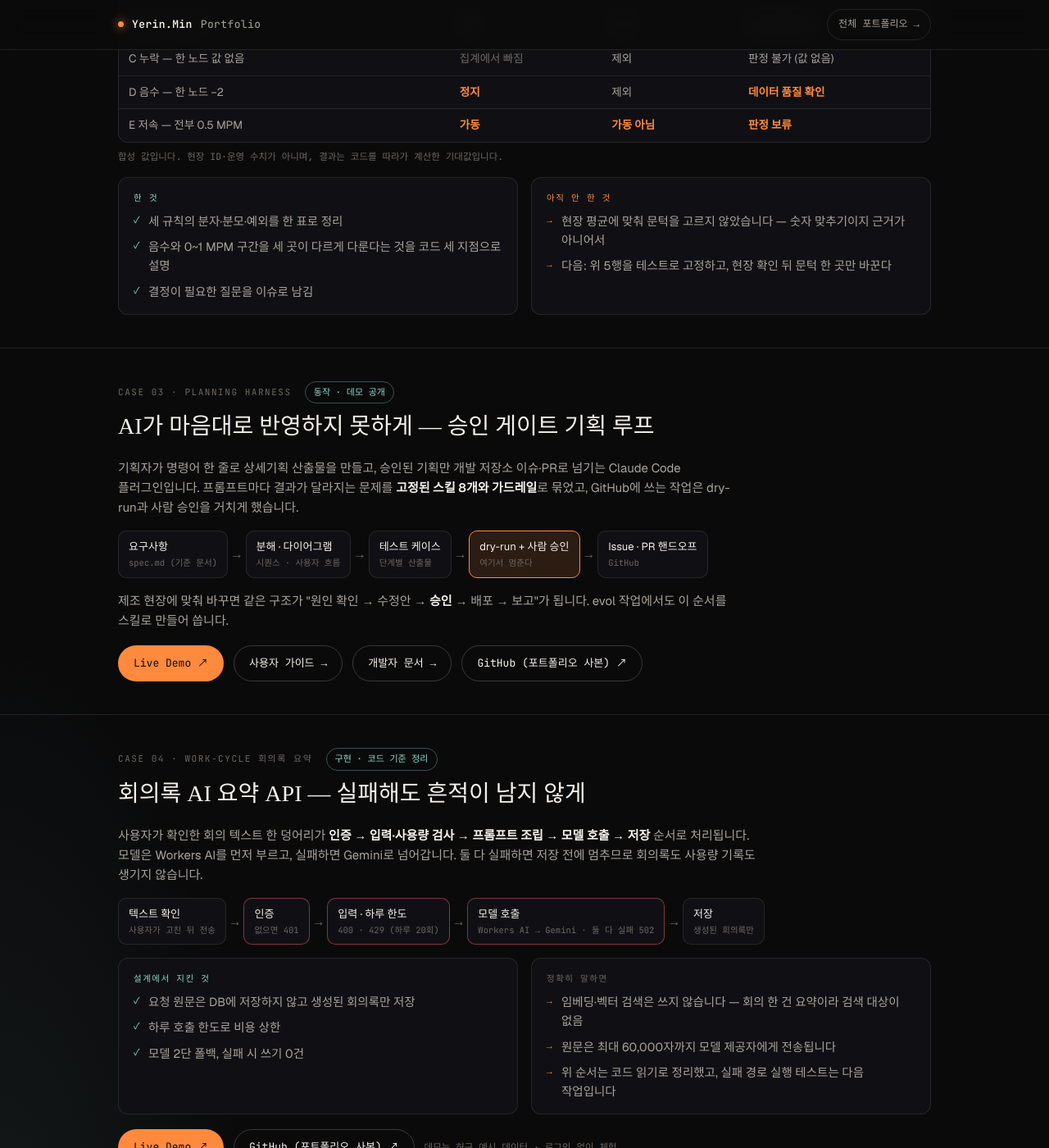
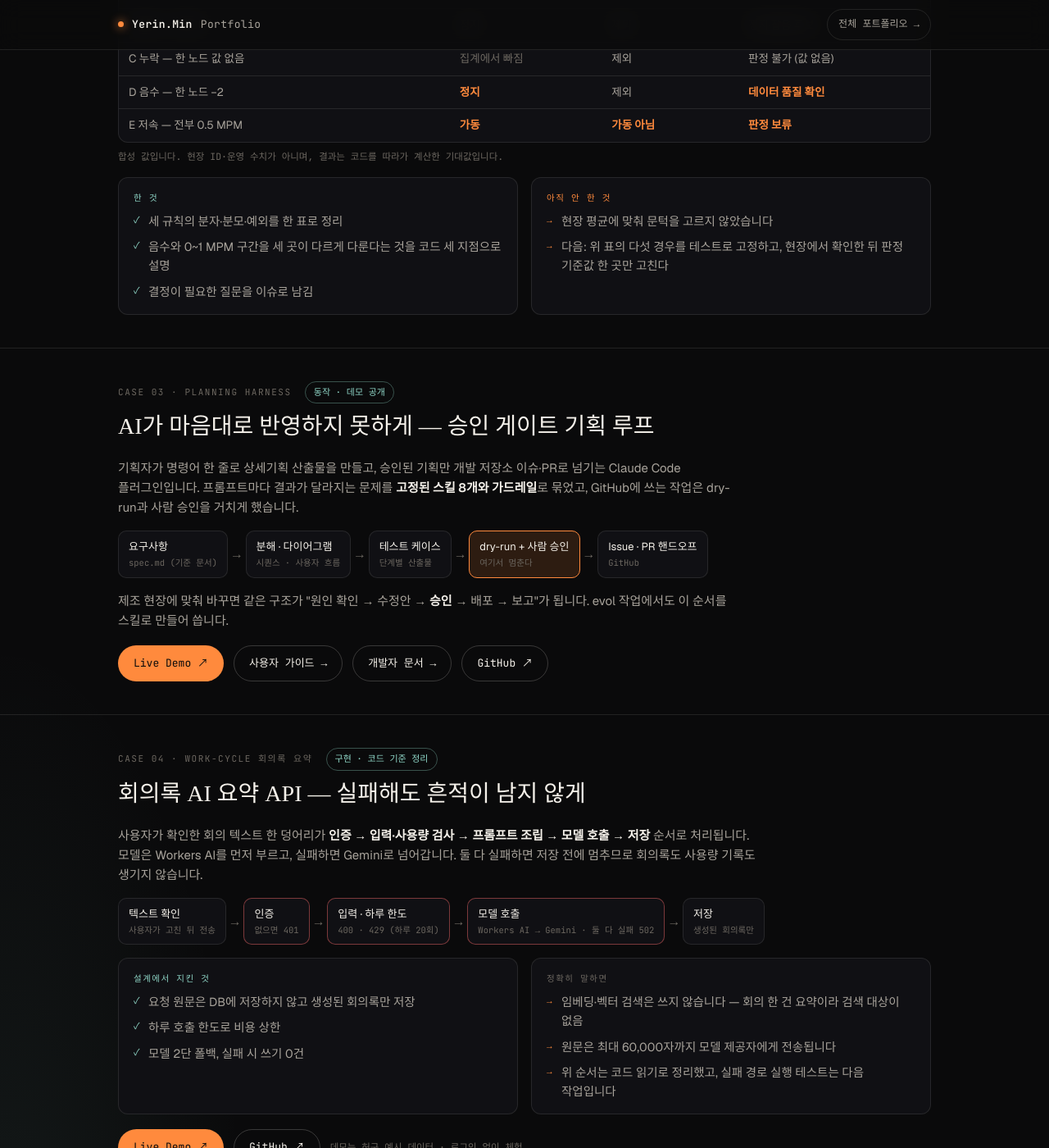
Before and after one commit to feed-mina/feed-mina.github.io, a Jekyll site: the page manufacturing-ai/index.html, which Jekyll copies as it is, in a window 1280 px wide and 1400 px high, scrolled down 1965 px. Shown: the whole window at 82% size. Built offline with Jekyll 4.4.1, drawn with Linux system fonts in a browser that asks for light colours; some web fonts are replaced.

Commit message:
Case 02 "아직 안 한 것" 문구 정리, GitHub 버튼 라벨에서 "(포트폴리오 사본)" 제거
- 첫 줄의 "— 숫자 맞추기이지 근거가 아니어서" 삭제
- 둘째 줄 "위 5행을 … 문턱 한 곳만 바꾼다" → "위 표의 다섯 경우를 테스트로 고정하고, 현장에서 확인한 뒤 판정 기준값 한 곳만 고친다"
- manufacturing-ai Case 03·04, 가이드 2장, 메인 projects 데이터의 GitHub 라벨 통일

Co-Authored-By: Claude Fable 5.1 <noreply@anthropic.com>
Claude-Session: https://claude.ai/code/session_01VXQYr7i5R1LobXkEf9Ybj3

```diff
--- a/assets/docs/planning-harness-developer-guide.html
+++ b/assets/docs/planning-harness-developer-guide.html
@@ -102,7 +102,7 @@
     <div class="actions">
       <a class="btn primary" href="https://harness-meeting-app.kibayerin.workers.dev" target="_blank" rel="noopener">Live Demo ↗</a>
       <a class="btn" href="planning-harness-user-guide.html">사용자 가이드 →</a>
-      <a class="btn" href="https://github.com/feed-mina/planning-harness-portfolio" target="_blank" rel="noopener">GitHub (포트폴리오 사본) ↗</a>
+      <a class="btn" href="https://github.com/feed-mina/planning-harness-portfolio" target="_blank" rel="noopener">GitHub ↗</a>
     </div>
   </div></section>
   </main>
--- a/assets/docs/planning-harness-user-guide.html
+++ b/assets/docs/planning-harness-user-guide.html
@@ -104,7 +104,7 @@ claude plugin install planning-harness@feed-mina-harness</span><ul><li>8개 스
     <div class="actions">
       <a class="btn primary" href="https://harness-meeting-app.kibayerin.workers.dev" target="_blank" rel="noopener">Live Demo ↗</a>
       <a class="btn" href="planning-harness-developer-guide.html">개발자 문서 →</a>
-      <a class="btn" href="https://github.com/feed-mina/planning-harness-portfolio" target="_blank" rel="noopener">GitHub (포트폴리오 사본) ↗</a>
+      <a class="btn" href="https://github.com/feed-mina/planning-harness-portfolio" target="_blank" rel="noopener">GitHub ↗</a>
     </div>
   </div></section>
   </main>
--- a/index.html
+++ b/index.html
@@ -1572,7 +1572,7 @@ const projects = [
       { label: "화면 편집기 (Studio)", url: "https://sdui-template-kit-productization.pages.dev/studio/" },
       { label: "사용자 가이드", url: "assets/docs/planning-harness-user-guide.html" },
       { label: "개발자 문서", url: "assets/docs/planning-harness-developer-guide.html" },
-      { label: "GitHub (포트폴리오 사본)", url: "https://github.com/feed-mina/planning-harness-portfolio" }
+      { label: "GitHub", url: "https://github.com/feed-mina/planning-harness-portfolio" }
     ]
   },
   {
--- a/manufacturing-ai/index.html
+++ b/manufacturing-ai/index.html
@@ -198,7 +198,7 @@
     <div class="cap">합성 값입니다. 현장 ID·운영 수치가 아니며, 결과는 코드를 따라가 계산한 기대값입니다.</div>
     <div class="two">
       <div class="box ok"><div class="k">한 것</div><ul class="list check"><li>세 규칙의 분자·분모·예외를 한 표로 정리</li><li>음수와 0~1 MPM 구간을 세 곳이 다르게 다룬다는 것을 코드 세 지점으로 설명</li><li>결정이 필요한 질문을 이슈로 남김</li></ul></div>
-      <div class="box amber"><div class="k">아직 안 한 것</div><ul class="list"><li>현장 평균에 맞춰 문턱을 고르지 않았습니다 — 숫자 맞추기이지 근거가 아니어서</li><li>다음: 위 5행을 테스트로 고정하고, 현장 확인 뒤 문턱 한 곳만 바꾼다</li></ul></div>
+      <div class="box amber"><div class="k">아직 안 한 것</div><ul class="list"><li>현장 평균에 맞춰 문턱을 고르지 않았습니다</li><li>다음: 위 표의 다섯 경우를 테스트로 고정하고, 현장에서 확인한 뒤 판정 기준값 한 곳만 고친다</li></ul></div>
     </div>
   </div></section>
 
@@ -219,7 +219,7 @@
       <a class="btn primary" href="https://harness-meeting-app.kibayerin.workers.dev" target="_blank" rel="noopener">Live Demo ↗</a>
       <a class="btn" href="../assets/docs/planning-harness-user-guide.html">사용자 가이드 →</a>
       <a class="btn" href="../assets/docs/planning-harness-developer-guide.html">개발자 문서 →</a>
-      <a class="btn" href="https://github.com/feed-mina/planning-harness-portfolio" target="_blank" rel="noopener">GitHub (포트폴리오 사본) ↗</a>
+      <a class="btn" href="https://github.com/feed-mina/planning-harness-portfolio" target="_blank" rel="noopener">GitHub ↗</a>
     </div>
   </div></section>
 
@@ -241,7 +241,7 @@
     </div>
     <div class="actions">
       <a class="btn primary" href="https://work-cycle-portfolio.kibayerin.workers.dev" target="_blank" rel="noopener">Live Demo ↗</a>
-      <a class="btn" href="https://github.com/feed-mina/work-cycle-portfolio" target="_blank" rel="noopener">GitHub (포트폴리오 사본) ↗</a>
+      <a class="btn" href="https://github.com/feed-mina/work-cycle-portfolio" target="_blank" rel="noopener">GitHub ↗</a>
       <span class="btn-note">데모는 허구 예시 데이터 · 로그인 없이 체험</span>
     </div>
   </div></section>
```
